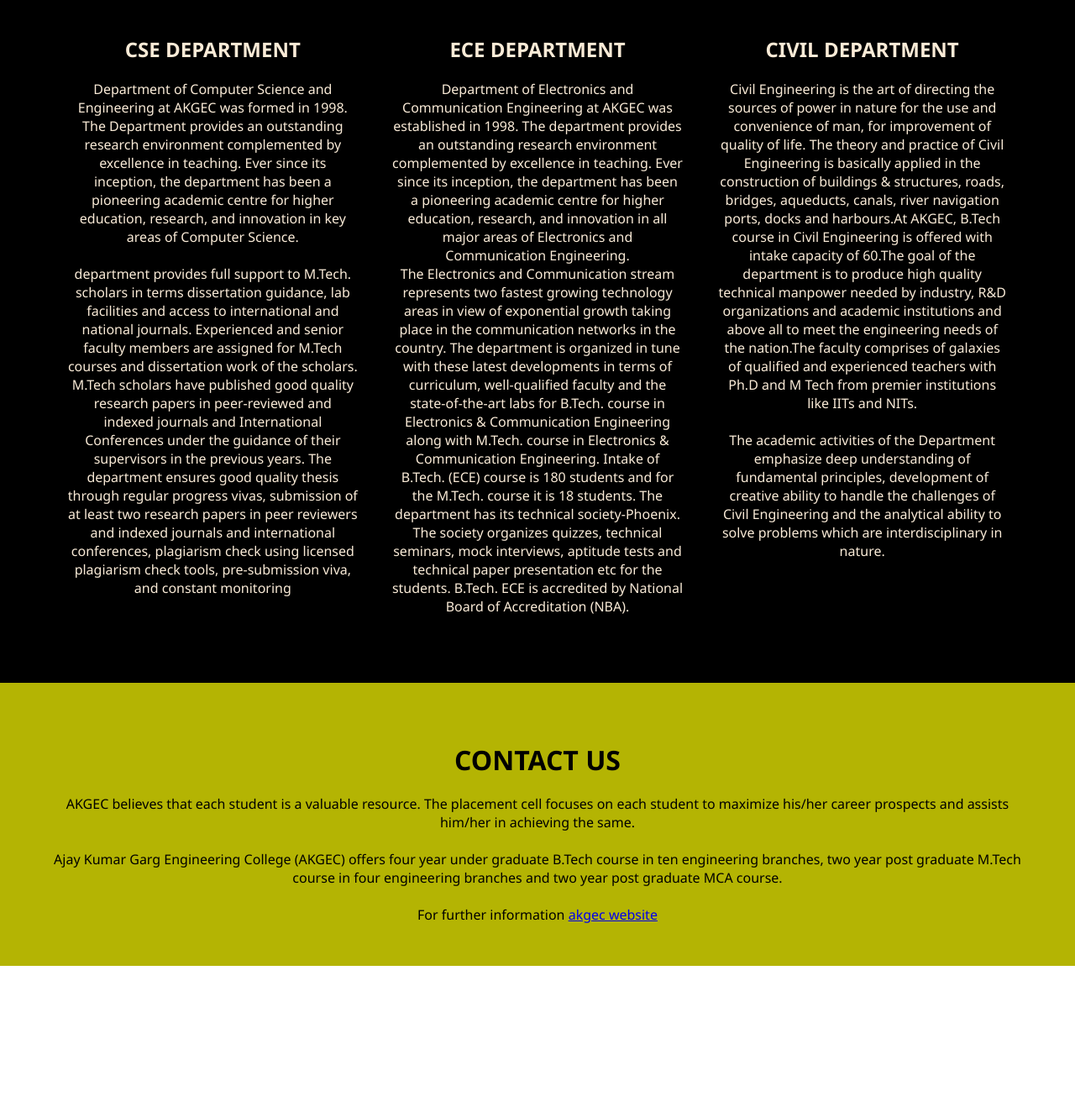
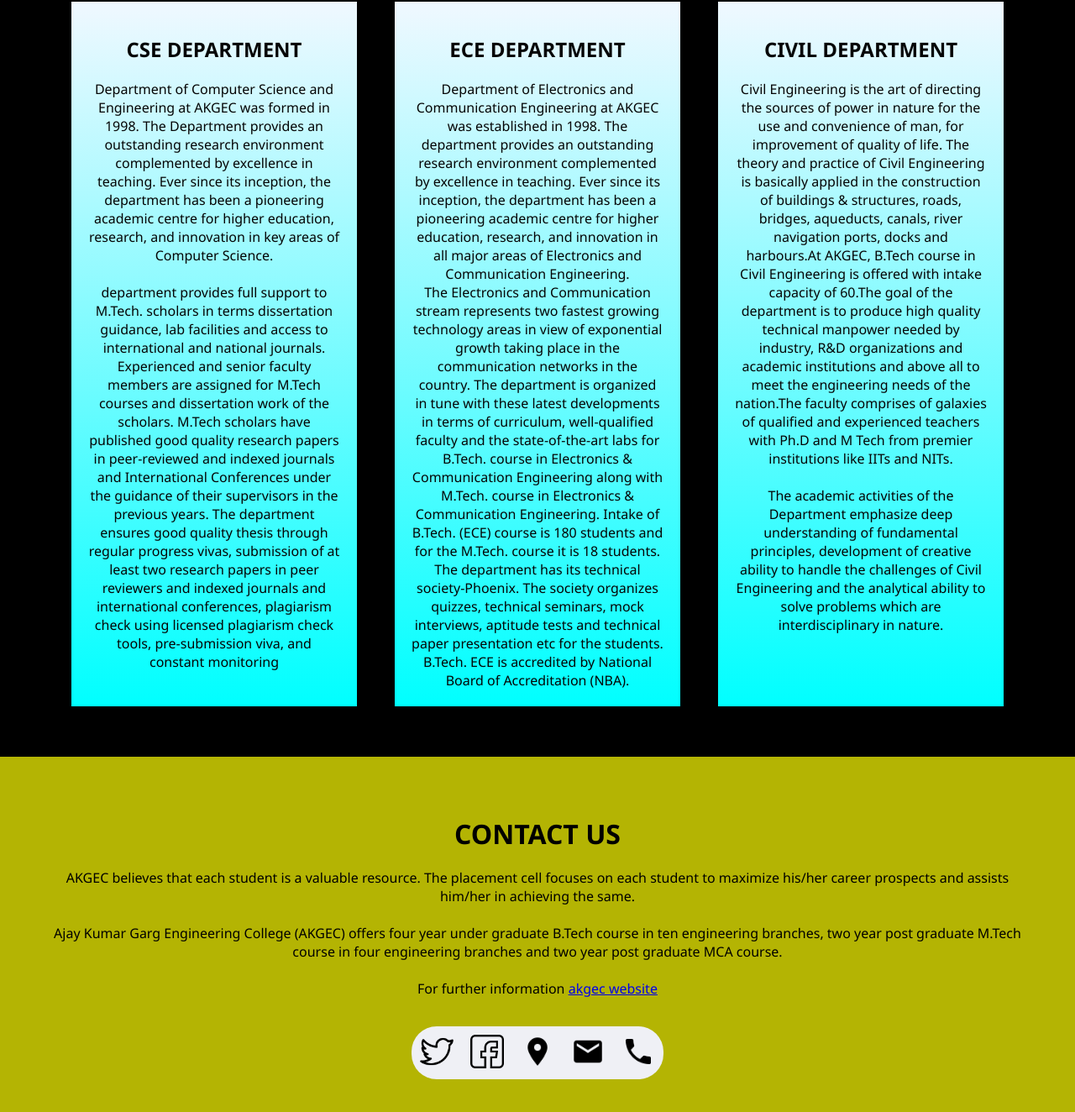
Before and after one commit to AviG001/abhinav-CSI-collegewebsite, a plain HTML site: page index.html in a window 1280 px wide. Shown: the part 1071-2395 px from the top of the page at 84% size. Before the commit the page ends 2221 px from the top, so only its background shows below. Drawn offline with Linux system fonts and the light colour scheme.

Commit message:
final commit

```diff
--- a/index.html
+++ b/index.html
@@ -133,6 +133,13 @@
         For further information
         <a href="https://www.akgec.ac.in/" target="_blank">akgec website</a>
       </p>
+      <div class="footer-group">
+        <a href="#"><img src="images/twitter.png" alt="twitter" /></a>
+        <a href="#"><img src="images/facebook.png" alt="facebook" /></a>
+        <a href="#"><img src="images/location.png" alt="location" /></a>
+        <a href="#"><img src="images/emai.png" alt="email" /></a>
+        <a href="#"><img src="images/phone.png" alt="phone" /></a>
+      </div>
     </footer>
   </body>
 </html>
--- a/style.css
+++ b/style.css
@@ -43,12 +43,7 @@ nav {
   background: rgb(20, 20, 20);
   cursor: pointer;
 }
-/* .main img {
-  display: block;
-  margin: 75px auto;
-  margin-top: 10px;
-  width: 80%;
-} */
+
 .header-primary {
   text-align: center;
 
@@ -73,8 +68,12 @@ nav {
 .departments {
   width: 80%;
   text-align: center;
-  color: antiquewhite;
+  color: rgb(5, 5, 5);
   padding: 20px;
+  width: 340px;
+  margin: 0px 20px;
+  box-sizing: border-box;
+  background: linear-gradient(aliceblue, aqua);
 }
 h1 {
   padding: 20px;
@@ -83,6 +82,19 @@ footer {
   background: rgb(180, 180, 3);
   text-align: center;
   padding: 50px;
+}
+.footer-group img {
+  width: 40px;
+  padding: 8px;
+  cursor: pointer;
+}
+.footer-group {
+  margin: auto;
+  margin-top: 34px;
+  background: rgb(239, 240, 245);
+  width: 300px;
+  border-radius: 30px;
+  padding-top: 2px;
 }
 #slider {
   overflow: hidden;
```
Also changed, not shown: academics.html (+7 -0 lines), placements.html (+7 -0 lines), images/emai.png (added), images/facebook.png (added), images/location.png (added), images/phone.png (added), images/twitter.png (added).
